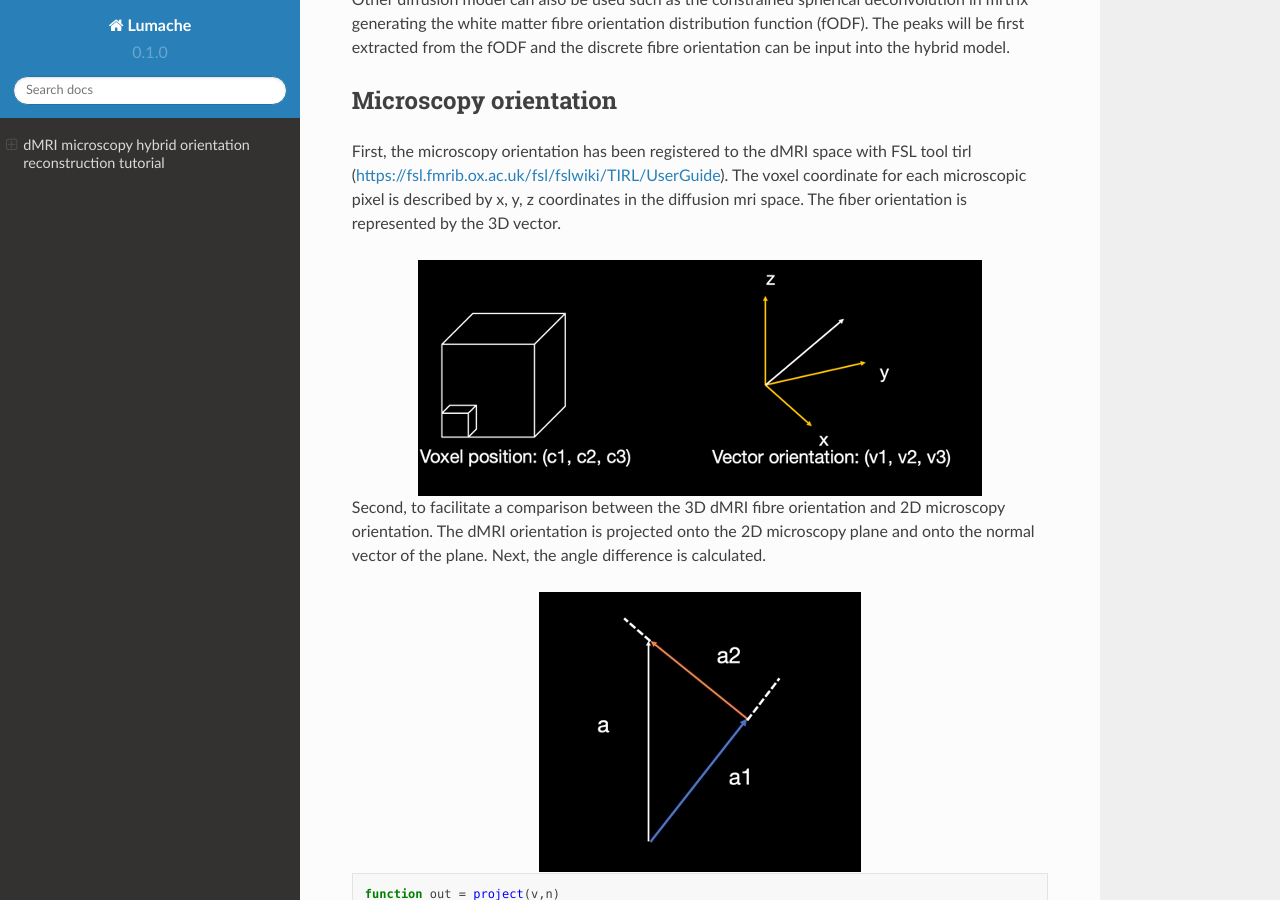
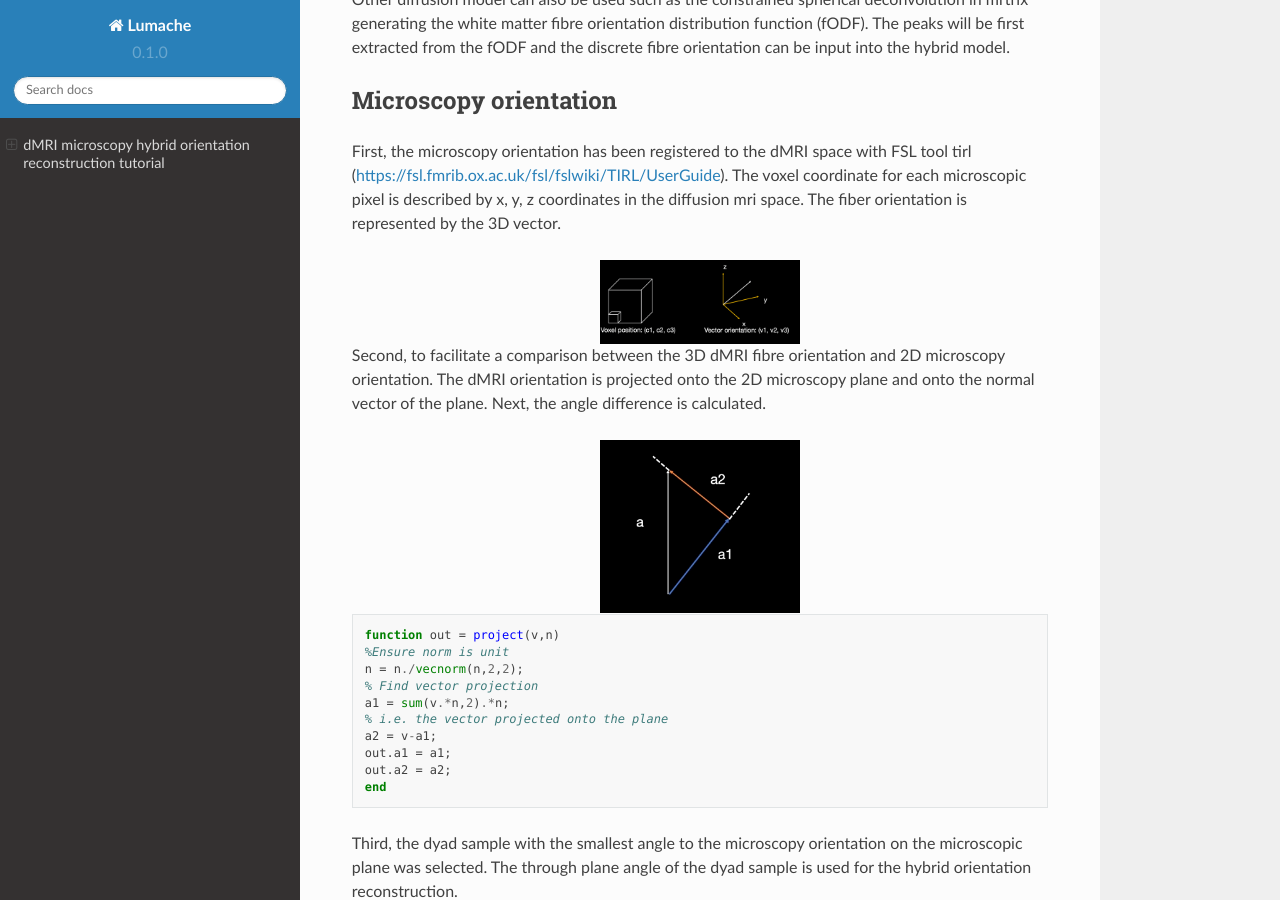
Before and after one commit to Silei-Silei/Hybrid_tractography_tutorial, a Sphinx documentation site: the page built from docs/source/index.rst, in a window 1280 px wide and 900 px high, scrolled down 553 px. Built offline with Sphinx 7.4.7 and the Read the Docs theme 2.0.0, drawn with Linux system fonts in a browser that asks for light colours.

Commit message:
Update index.rst

```diff
--- a/docs/source/index.rst
+++ b/docs/source/index.rst
@@ -23,11 +23,13 @@ First, the microscopy orientation has been registered to the dMRI space with FSL
 
 .. image:: ../images/fig1.jpg
   :align: center
+  :width: 200px
 
 Second, to facilitate a comparison between the 3D dMRI fibre orientation and 2D microscopy orientation. The dMRI orientation is projected onto the 2D microscopy plane and onto the normal vector of the plane. Next, the angle difference is calculated.
 
 .. image:: ../images/fig2.jpg
   :align: center
+  :width: 200px
 
 .. code-block:: matlab
 
@@ -48,6 +50,7 @@ Third, the dyad sample with the smallest angle to the microscopy orientation on
 
 .. image:: ../images/fig3.jpg
   :align: center
+  :width: 200px
 
 .. code-block:: matlab
 
@@ -73,6 +76,7 @@ To reconstruct the 3D hybrid orientation, the microscopy provides the in-plane o
 
 .. image:: ../images/fig4.jpg
   :align: center
+  :width: 200px
 
 .. code-block:: matlab
 
```
